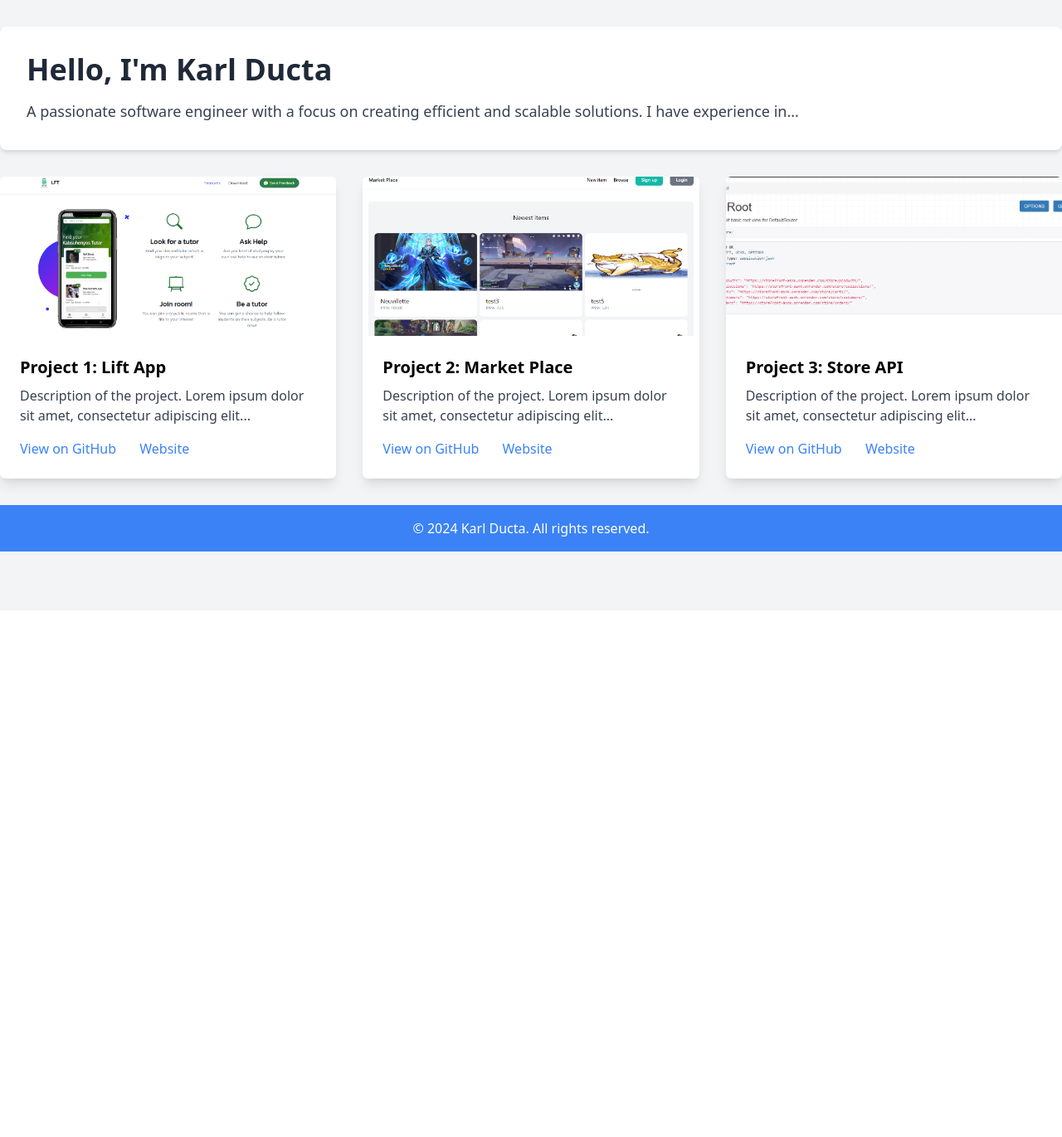
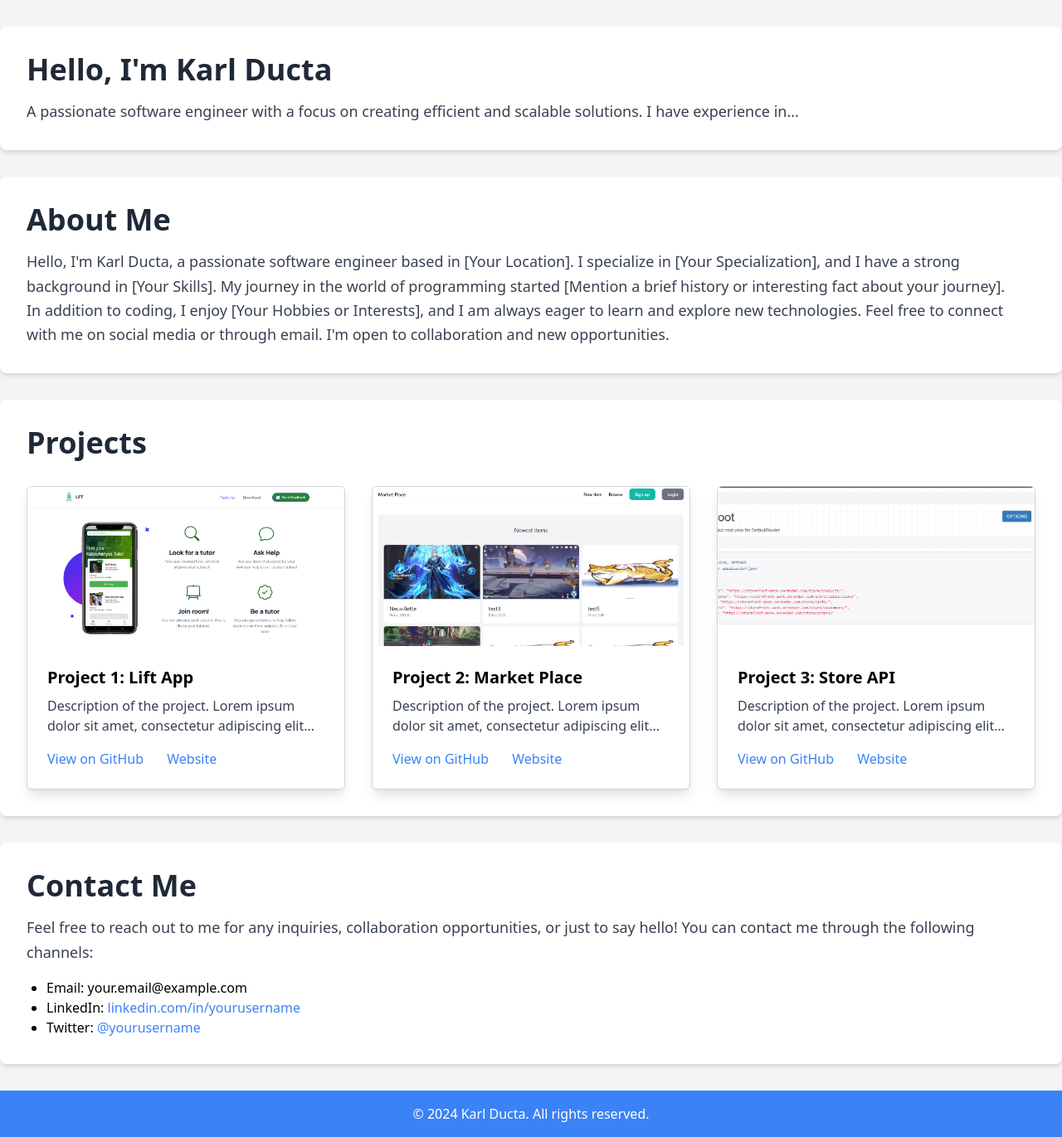
Before and after one commit to karl0223/portfolio, a Django app: page / in a window 1280 px wide. Shown: the part 64-1435 px from the top of the page at 83% size. Before the commit the page ends 729 px from the top, so only its background shows below. Run offline with Django 5.2, Linux system fonts and the light colour scheme.

Commit message:
added background on project section

```diff
--- a/core/templates/core/index.html
+++ b/core/templates/core/index.html
@@ -27,11 +27,20 @@
         <p class="text-gray-700 text-lg leading-relaxed">A passionate software engineer with a focus on creating efficient and scalable solutions. I have experience in...</p>
     </section>
 
+    <!-- About Section -->
+    <section id="about" class="container mx-auto my-8 p-8 bg-white shadow-md rounded-lg">
+        <h1 class="text-4xl font-bold mb-4 text-gray-800">About Me</h1>
+        <p class="text-gray-700 text-lg leading-relaxed">Hello, I'm Karl Ducta, a passionate software engineer based in [Your Location]. I specialize in [Your Specialization], and I have a strong background in [Your Skills]. My journey in the world of programming started [Mention a brief history or interesting fact about your journey].</p>
+        <p class="text-gray-700 text-lg leading-relaxed">In addition to coding, I enjoy [Your Hobbies or Interests], and I am always eager to learn and explore new technologies. Feel free to connect with me on social media or through email. I'm open to collaboration and new opportunities.</p>
+    </section>
+
     <!-- Projects Section -->
-    <section class="container mx-auto my-8 grid gap-8 grid-cols-1 md:grid-cols-2 lg:grid-cols-3">
+    <section id="projects" class="container mx-auto my-8 p-8 bg-white shadow-md rounded-lg">
+        <h1 class="text-4xl font-bold mb-8 text-gray-800">Projects</h1>
+        <div class="grid gap-8 grid-cols-1 md:grid-cols-2 lg:grid-cols-3">
 
             <!-- Project 1 -->
-        <div class="bg-white rounded-md overflow-hidden shadow-lg">
+            <div class="project-container bg-white rounded-md overflow-hidden shadow-lg border border-gray-300">
                 <a href="{% static 'liftapp.png' %}" data-lightbox="project1" data-title="Project 1: Lift App">
                     <img src="{% static 'liftapp.png' %}" alt="Project 1" class="w-full h-48 object-cover">
                 </a>
@@ -44,7 +53,7 @@
             </div>
 
             <!-- Project 2 -->
-        <div class="bg-white rounded-md overflow-hidden shadow-lg">
+            <div class="project-container bg-white rounded-md overflow-hidden shadow-lg border border-gray-300">
                 <a href="{% static 'marketplace.png' %}" data-lightbox="project2" data-title="Project 2: Market Place">
                     <img src="{% static 'marketplace.png' %}" alt="Project 2" class="w-full h-48 object-cover">
                 </a>
@@ -57,7 +66,7 @@
             </div>
 
             <!-- Project 3 -->
-        <div class="bg-white rounded-md overflow-hidden shadow-lg">
+            <div class="project-container bg-white rounded-md overflow-hidden shadow-lg border border-gray-300">
                 <a href="{% static 'store.png' %}" data-lightbox="project3" data-title="Project 3: Store API">
                     <img src="{% static 'store.png' %}" alt="Project 3" class="w-full h-48 object-cover">
                 </a>
@@ -71,6 +80,19 @@
 
             <!-- Add more projects as needed -->
 
+        </div>
+    </section>
+
+
+    <!-- Contact Section -->
+    <section id="contact" class="container mx-auto my-8 p-8 bg-white shadow-md rounded-lg">
+        <h1 class="text-4xl font-bold mb-4 text-gray-800">Contact Me</h1>
+        <p class="text-gray-700 text-lg leading-relaxed">Feel free to reach out to me for any inquiries, collaboration opportunities, or just to say hello! You can contact me through the following channels:</p>
+        <ul class="list-disc pl-6 mt-4">
+            <li>Email: your.email@example.com</li>
+            <li>LinkedIn: <a href="https://www.linkedin.com/in/yourusername" class="text-blue-500 hover:underline">linkedin.com/in/yourusername</a></li>
+            <li>Twitter: <a href="https://twitter.com/yourusername" class="text-blue-500 hover:underline">@yourusername</a></li>
+        </ul>
     </section>
 
     <!-- Footer -->
```
Lines whose indentation alone changed are shown as unchanged.
